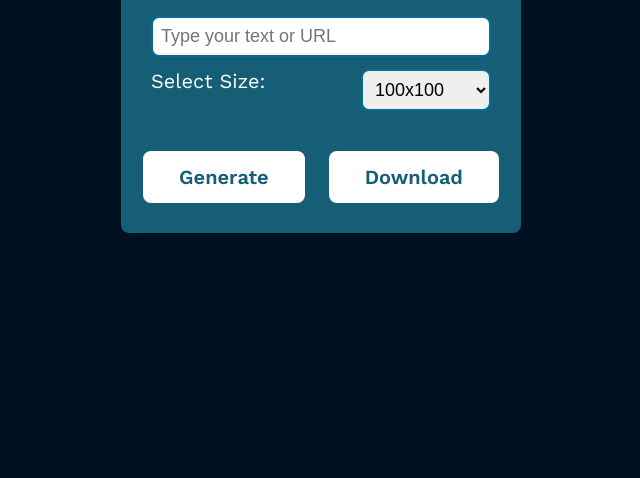
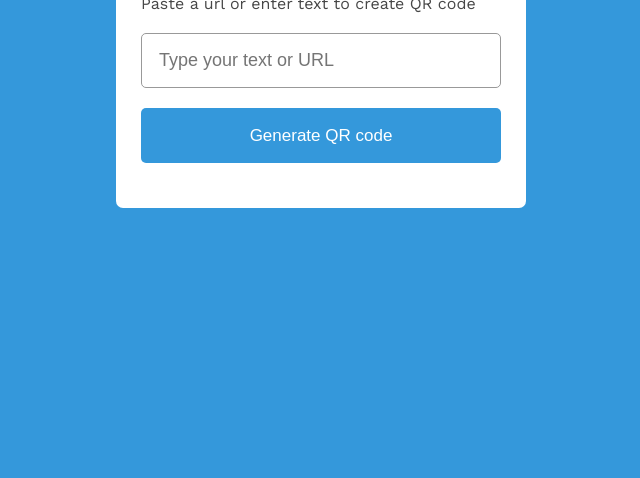
Before and after one commit to mahfuja5768/QR-code-generator, a plain HTML site: page index.html in a window 1280 px wide. Shown: the part 322-800 px from the top of the page, without its empty margins (319-959 px from the left). Drawn offline with nearby package versions, Linux system fonts and the light colour scheme.

Commit message:
add functions

```diff
--- a/index.html
+++ b/index.html
@@ -7,30 +7,20 @@
     <title>QR code generator</title>
   </head>
   <body>
-    <div class="box">
-      <div class="qr-header">
+    <div class="box_container">
+      <div class="qr_header">
         <h1>Generate QR Code</h1>
-        <input type="text" placeholder="Type your text or URL" id="qr-text" />
-        <div>
-          <label for="sizes">Select Size:</label>
-          <select id="sizes">
-            <option value="100">100x100</option>
-            <option value="200">200x200</option>
-            <option value="300">300x300</option>
-            <option value="400">400x400</option>
-            <option value="500">500x500</option>
-            <option value="600">600x600</option>
-            <option value="700">700x700</option>
-            <option value="800">800x800</option>
-            <option value="900">900x900</option>
-            <option value="1000">1000x1000</option>
-          </select>
-        </div>
+        <p>Paste a url or enter text to create QR code</p>
       </div>
-      <div class="qr-body"></div>
-      <div class="qr-footer">
-        <a href="" id="generateBtn">Generate</a>
-        <a href="" id="downloadBtn" download="QR_Code.png">Download</a>
+      <div class="form">
+        <input type="text" placeholder="Type your text or URL" />
+
+        <button class="generateBtn">Generate QR code</button>
+        <!-- <button id="downloadBtn" download="QR_Code.png">Download</button> -->
+      </div>
+
+      <div class="qr_code">
+        <img src="" alt="qr_code_img" />
       </div>
     </div>
 
--- a/main.js
+++ b/main.js
@@ -0,0 +1,22 @@
+const boxContainer = document.querySelector(".box_container"),
+  qrInput = document.querySelector(".form input"),
+  qrCodeImg = document.querySelector(".qr_code img"),
+  generateBtn = document.querySelector(".generateBtn");
+
+generateBtn.addEventListener("click", () => {
+  let qrValue = qrInput.value;
+  if (!qrValue) return;
+  generateBtn.innerText = 'Generate QR code...'
+  qrCodeImg.src = ` https://api.qrserver.com/v1/create-qr-code/?size=150x150&data=${qrValue}`;
+  qrCodeImg.addEventListener('load', ()=>{
+      boxContainer.classList.add("active");
+      generateBtn.innerText = 'Generate QR code';
+      qrInput.value= '';
+  })
+});
+
+qrInput.addEventListener('keyup', ()=>{
+    if(!qrInput.value){
+        boxContainer.classList.remove("active");
+    }
+})
--- a/style.css
+++ b/style.css
@@ -1,107 +1,79 @@
 @import url("https://fonts.googleapis.com/css2?family=Work+Sans:wght@400;500;600;700&display=swap");
 
-
-:root{
-    --bcg-color: #001122;
-    --primary-color: #155e75;
-    --border-radius: 8px;
-    --secondary-color: #fff;
-    --border-color: #086d8f;
-}
-*{
+* {
   margin: 0;
   padding: 0;
   box-sizing: border-box;
 }
 
-body{
-    font-family: 'Work Sans', sans-serif;
+body {
+  font-family: "Work Sans", sans-serif;
   width: 100%;
-    height: 100vh;
+  min-height: 100vh;
   display: flex;
   justify-content: center;
   align-items: center;
-    background-color: var(--bcg-color);
+  background-color: #3498DB;
 }
 
-.box{
-    background-color: var(--primary-color);
-    padding: 30px;
-    width: 400px;
-    border-radius: var(--border-radius);
+.box_container{
+  background-color: #fff;
+  max-width: 410px;
+  border-radius: 7px;
+  padding: 16px 25px;
+  height: 260px;
+  transition: height 0.2s ease;
 }
 
-.qr-header h1{
-    font-size: 26px;
-    text-align: center;
-    color: var(--secondary-color);
-    margin-bottom: 20px;
-    text-transform: uppercase;
+.box_container.active{
+ height: 530px;
 }
 
-.qr-header input{
-    width: 100%;
-    margin-block: 12px;
-
+.qr_header h1{
+  font-size: 21px;
+  font-weight: 600;
+}
+.qr_header p{
+  font-size: 16px;
+  color: #474747;
+  margin-top: 5px;
 }
 
-.qr-header input, select{
-    padding: 8px;
-    border-radius: var(--border-radius);
-    font-size: 18px;
-    outline: none;
-    border: 2px solid var(--border-color);
-
+.form{
+  margin: 20px 0 25px;
 }
 
-.qr-header label{
-    color: var(--secondary-color);
-    font-size: 20px;
+.form :where(input, button){
+  width: 100%;
+  height: 55px;
+  border: none;
+  outline: none;
+  border-radius: 5px;
+}
+.form input{
+  font-size: 18px;
+  padding: 0 17px;
+  border: 1px solid #999;
+}
+.form button{
+  margin-top: 20px;
+  color: #fff;
+  cursor: pointer;
+  font-size: 17px;
+  background-color: #3498DB;
+}
+.qr_code{
+  display: flex;
+  padding: 33px 0;
+  align-items: center;
+  justify-content: center;
+  border: 1px solid #ccc;
+  opacity: 0;
+  pointer-events: none;
 }
 
-.qr-header div{
-    display: flex;
-    justify-content: space-between;
+.box_container.active .qr_code{
+  opacity: 1;
+  pointer-events: auto;
+  transition: opacity 0.5s 0.5s ease;
 }
-
-.qr-footer{
-    display: flex;
-    justify-content: center;
-    gap: 20px;
-}
-.qr-footer a{
-    background-color: var(--secondary-color);
-    text-decoration: none;
-    font-size: 20px;
-    padding: 14px 36px;
-    margin-inline: 2px;
-    color: var(--primary-color);
-    font-weight: 600;
-    border-radius: var(--border-radius);
-}
-
-.qr-body{
-    display: grid;
-    place-items: center;
-    padding:20px;
-}
-
-.qr-body img{
-    max-width: 100%;
-    max-height: 100%;
-    margin-block: 10px;
-    padding: 20px;
-    border: 0.5px solid var(--border-color);
-    border-radius: var(--border-radius);
-}
-
-
-@media screen and (max-width:520px){
-    .box{
-        width: 80%;
-    }
-    .qr-footer a{
-        padding: 12px;
-        font-size: 16px;
-    }
-}
```
Lines whose indentation alone changed are shown as unchanged.
